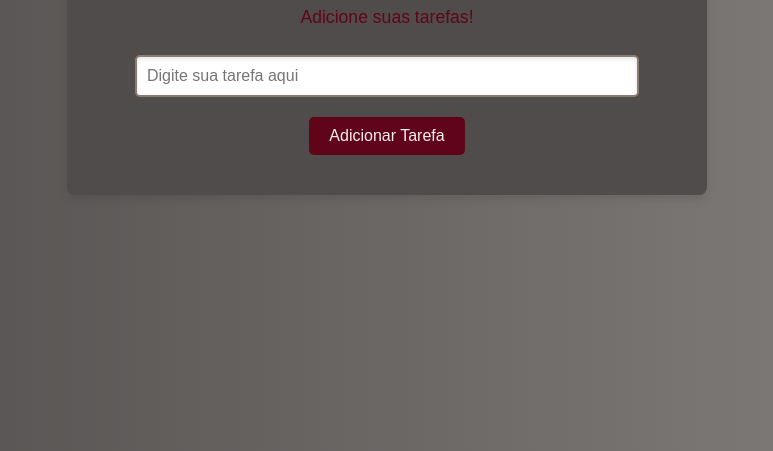
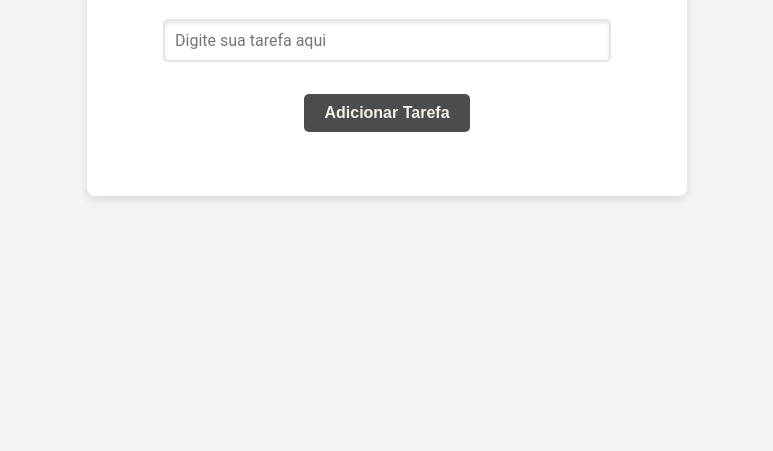
Before and after one commit to vinioliveira-developer/js-praticas, a plain HTML site: page exercicios/lista-tarefas/index.html in a window 1280 px wide. Shown: the part 349-800 px from the top of the page, without its empty margins (253-1026 px from the left). Drawn offline with Linux system fonts and the light colour scheme.

Commit message:
ultimas funcionalidades

```diff
--- a/exercicios/lista-tarefas/assets/css/style.css
+++ b/exercicios/lista-tarefas/assets/css/style.css
@@ -1,55 +1,99 @@
+@charset "UTF-8";
+ /*Reset global*/
+* {
+    margin: 0;
+    padding: 0;
+    box-sizing: border-box;
+}
+
+/*Variável para organização de fontes e cores*/
+:root {
+    --font-principal: "Roboto", sans-serif;
+    --font-secundaria: "Arial", sans-serif;
+    --cor-de-fundo: #F3F4F6;
+    --cor-card: #FFFFFF;
+    --cor-titulo: #111827;
+    --cor-paragrafo: #3B82F6;
+    --cor-botão-bg: #4a4c4d;
+    --cor-botão-bg-hover: #4c8cf1;
+    --sombra: rgba(0, 0, 0, 0.1);
+
+}
+
+
 body {
-    font-family: Arial, sans-serif;
+    font-family: var(--font-principal);
     display: flex;
     justify-content: center;
     align-items: center;
     height: 100vh;
     margin: 0;
-    background: linear-gradient(to right, #504c4b, #868280);
+    background:var(--cor-de-fundo);
 }
+
+/*Caixa do card, inserido o conteúdo da lista de tarefas.*/
 .container {
-    text-align: center;
-    background-color: #504c4b;
+    display: grid;
+    grid-template-rows: auto auto auto;
+    place-items: center;
+    gap: 12px;
     padding: 20px;
+    background-color: var(--cor-card);
     border-radius: 8px;
     box-shadow: 0 4px 8px rgba(0, 0, 0, 0.1);
-    width: 90%;
+    width: 90vw;
     max-width: 600px;
 
 }
+
 h1 {
-    color: white;
+    color: var(--cor-titulo);
 }
+
 p {
-    color: #60041A;
+    color: var(--cor-paragrafo);
     font-size: 1.1em;
 }
+
 button {
-    background-color: #60041A;
+    background-color: var(--cor-botão-bg);
     color: #F4F0EA;
     padding: 10px 20px;
     border: none;
     border-radius: 5px;
     cursor: pointer;
+    font-family: var(--font-secundaria);
+    font-weight: bold;
     font-size: 1em;
     transition: background-color 0.3s ease;
     margin-top: 10px;
 }
+
 button:hover {
-    background-color: #A34743;
+    background-color: var(--sombra);
+    color: var(--cor-botão-bg-hover);
+
 }
+
+/*Estilo para lista inserida com js*/
 ul {
     list-style: none;
     padding: 0;
     margin-top: 20px;
+    width: 80%;
+    text-align: center;
+    font-family: var(--font-principal);
 }
+
 ul li {
+
     background-color: #F4F0EA;
     color: #331F19;
     padding: 10px;
     margin: 5px 0;
     border-radius: 5px;
-    box-shadow: 0 2px 4px rgba(0, 0, 0, 0.1);
+    box-shadow: 0 2px 4px var(--sombra);
+
 }
 
 /* Estilo para o campo de entrada */
@@ -59,14 +103,15 @@ input[type="text"] {
     max-width: 500px;
     margin-top: 10px;
     margin-bottom: 10px;
-    border: 2px solid #8B7D70;
+    border: 2px solid var(--sombra);
     border-radius: 5px;
     font-size: 1em;
-    box-shadow: inset 0 2px 4px rgba(0, 0, 0, 0.1);
+    font-family: var(--Font-secundaria);
+    box-shadow: inset 0 2px 4px var(--sombra);
     outline: none;
     transition: border-color 0.3s ease;
 }
 input[type="text"]:focus {
-    border-color: #60041A;
+    border-color: rgb(93, 94, 95);
     box-shadow: inset 0 2px 4px rgba(96, 4, 26, 0.3);
 }
--- a/exercicios/lista-tarefas/index.html
+++ b/exercicios/lista-tarefas/index.html
@@ -5,6 +5,7 @@
   <meta name="viewport" content="width=device-width, initial-scale=1.0">
   <title>Lista de Tarefas</title>
   <link rel="stylesheet" href="assets/css/style.css">
+  <link rel="shortcut icon" href="assets/img/favicon.icon" type="image/x-icon">
 </head>
 <body>
   <div class="container">
--- a/exercicios/variavel/assets/css/style.css
+++ b/exercicios/variavel/assets/css/style.css
@@ -8,9 +8,7 @@ body {
     font-family: "Roboto", sans-serif;
     color: white;
     background-color: #F3F4F6;
-
     height: 100vh;
-
     display: flex;
     justify-content: center;
     align-items: center;
```
Also changed, not shown: 1 other file.
